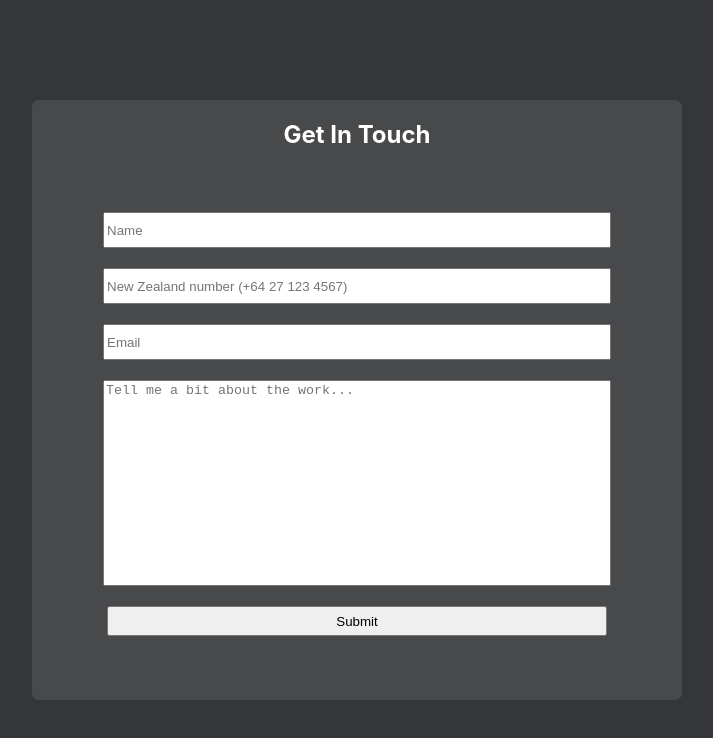
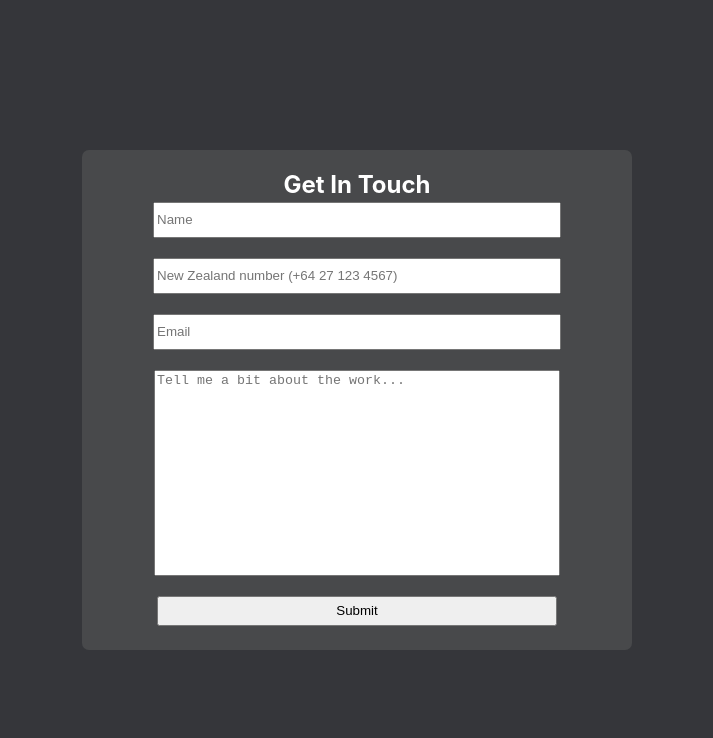
Before and after one commit to Thadman/bens-site, a React (Create React App) app: page /contact in a window 1280 px wide. Shown: the top 738 px of the page, without its empty margins (283-996 px from the left). Built offline with nearby package versions, Linux system fonts and the light colour scheme; what react-animations would draw is missing.

Commit message:
added some styling changes, took away nav bar

```diff
--- a/package.json
+++ b/package.json
@@ -9,8 +9,10 @@
     "@testing-library/jest-dom": "^4.2.4",
     "@testing-library/react": "^9.3.2",
     "@testing-library/user-event": "^7.1.2",
+    "bulma": "^0.9.1",
     "react": "^16.13.1",
     "react-animations": "^1.0.0",
+    "react-bulma-components": "^3.4.0",
     "react-dom": "^16.13.1",
     "react-fontawesome": "^1.7.1",
     "react-router-dom": "^5.2.0",
--- a/src/App.js
+++ b/src/App.js
@@ -7,6 +7,8 @@ import About from "./About";
 
 // can you import these here and then pass them as props to the other components so they don't have to all be class components?
 // for example <About FontAwesomeIcon icon={faArrowDown} size="3x" />
+// const icons = FontAwesomeIcon icon={faArrowDown} size="3x"
+// and then pass icons={this.icons} through to other components?
 // import { FontAwesomeIcon } from "@fortawesome/react-fontawesome";
 // import { faArrowDown } from "@fortawesome/free-solid-svg-icons";
 
--- a/src/Contact.js
+++ b/src/Contact.js
@@ -1,4 +1,11 @@
 import React from "react";
+import { FontAwesomeIcon } from "@fortawesome/react-fontawesome";
+// import {
+//   faUser,
+//   faMobile,
+//   faEnvelope,
+// } from "@fortawesome/free-solid-svg-icons";
+// import { Form, Input } from "react-bulma-components";
 
 export default class Contact extends React.Component {
   state = {
@@ -45,6 +52,9 @@ export default class Contact extends React.Component {
             <h2>Get In Touch</h2>
             <form onSubmit={this.handleSubmit}>
               <div className="input-container">
+                {/* <span class="icon is-small is-left">
+                  <FontAwesomeIcon icon={faUser} />
+                </span> */}
                 <input
                   type="text"
                   name="name"
@@ -53,7 +63,7 @@ export default class Contact extends React.Component {
                   onChange={this.handleChange}
                 />
               </div>
-              <div className="input-container">
+              <div className="input-container field">
                 <input
                   type="text"
                   name="number"
--- a/src/index.css
+++ b/src/index.css
@@ -43,10 +43,11 @@ input {
 }
 
 form {
-  height: 700px;
+  height: 420px;
   display: flex;
   flex-direction: column;
   justify-content: center;
+  margin: -5px;
 }
 
 .input-container {
@@ -58,7 +59,7 @@ form {
 textarea {
   outline: none;
   resize: none;
-  width: 502px;
+  width: 400px;
   height: 200px;
 }
 
@@ -92,13 +93,13 @@ textarea {
 
 form input {
   height: 30px;
-  width: 500px;
+  width: 400px;
 }
 
 .contact-form-container {
   background: #48494b;
-  width: 650px;
-  height: 600px;
+  width: 550px;
+  height: 500px;
   display: flex;
   flex-direction: column;
   text-align: center;
```
Also changed, not shown: 1 other file (tests, documents, lock files or other folders).
